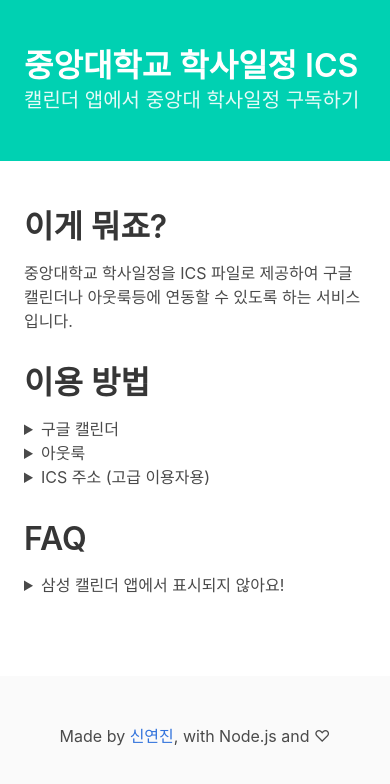
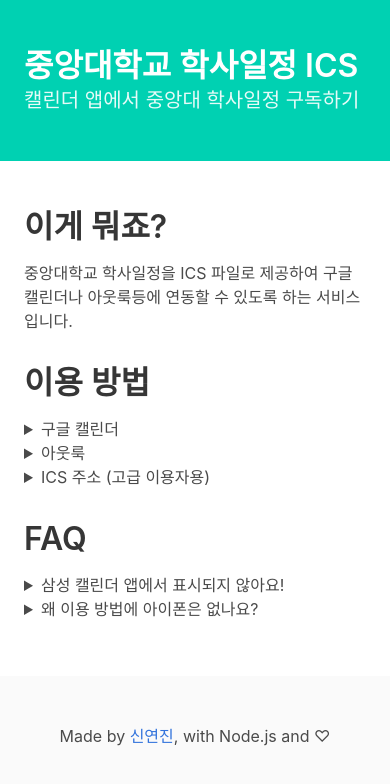
Before and after one commit to LiteHell/caucalendar, a website: page static/index.html in a window 390 px wide. Drawn offline with Linux system fonts and the light colour scheme.

Commit message:
Add iPhone section to FAQ

```diff
--- a/static/index.html
+++ b/static/index.html
@@ -60,6 +60,10 @@
                             <li><p>구독한 계정을 열어보시고, 중앙대학교 학사일정(추가시 다른 이름으로 했다면 그 이름)이 체크되어 있는지 확인합니다. 안 되어있다면 체크하시고 잠시 기다시리면 됩니다.</p><figure><img src="img/samsung_cal2.jpg" alt="삼성 캘린더 앱 햄버거 메뉴"></li></figure></li>
                         </ol>
                     </details>
+                    <details>
+                        <summary>왜 이용 방법에 아이폰은 없나요?</summary>
+                        <p>제가 아이폰을 안 씁니다. 추후 추가하겠습니다.</p>
+                    </details>
                 </p>
             </div>
         </div>
```
